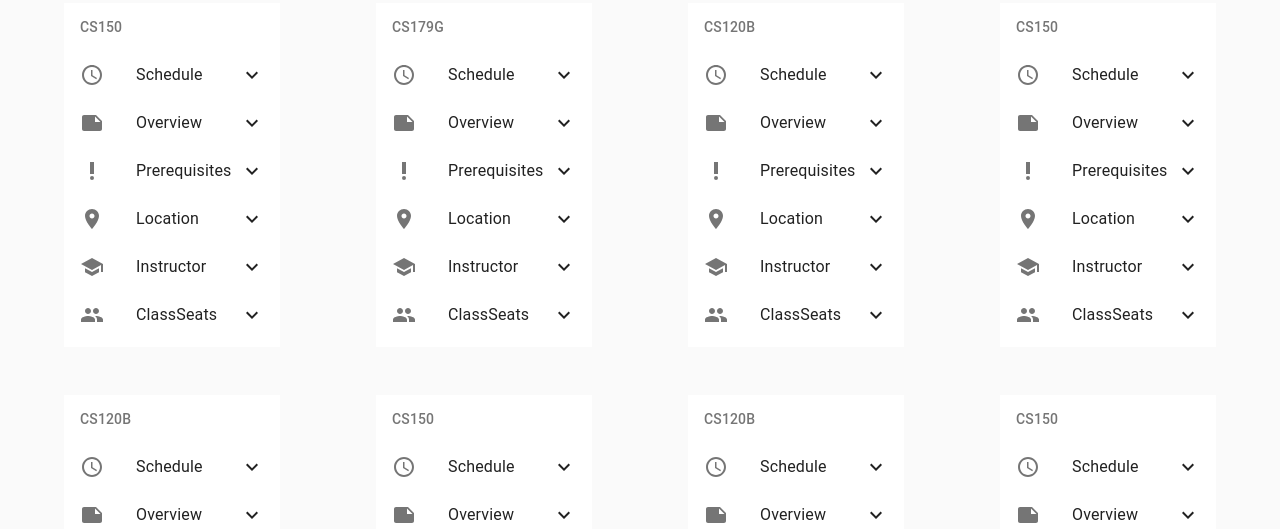
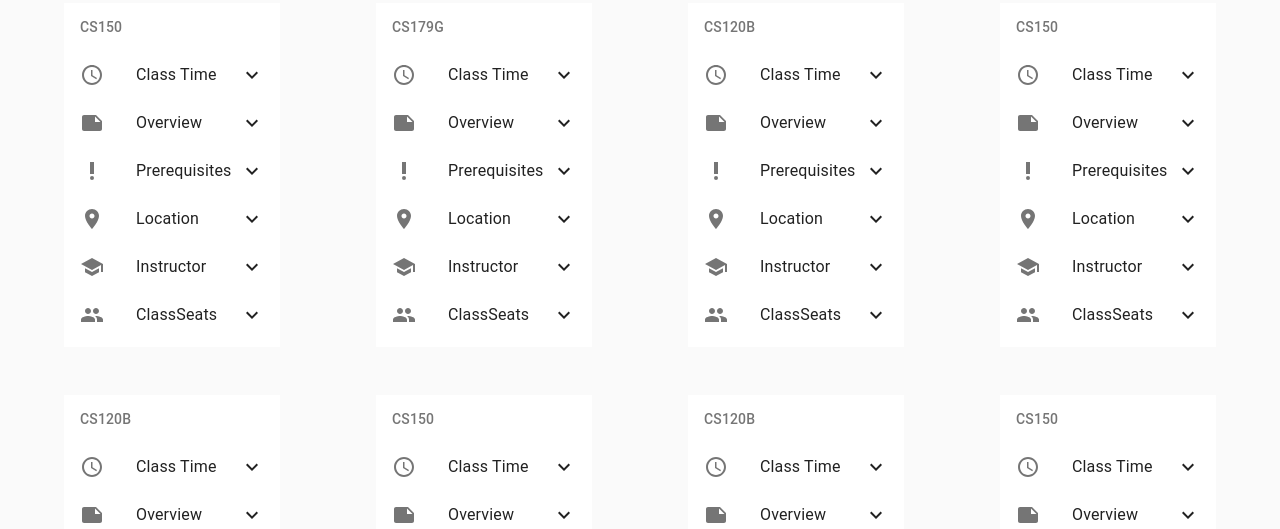
Before and after one commit to CS-UCR/better-banner, a React (Create React App) app in the folder client/: page /sandbox in a window 1280 px wide. Shown: the part 185-714 px from the top of the page. Built offline with nearby package versions, Linux system fonts and the light colour scheme; no server answers.

Commit message:
Small change: changed title of 'schedule' to 'class time'

```diff
--- a/client/src/components/ClassDetails.jsx
+++ b/client/src/components/ClassDetails.jsx
@@ -81,7 +81,7 @@ export default function NestedList(props) {
                         <AccessTimeIcon />
 
                     </ListItemIcon>
-                    <ListItemText primary='Schedule' />
+                    <ListItemText primary='Class Time' />
                     {open.Schedule ? <ExpandLess /> : <ExpandMore />}
                 </ListItem>
                 <Collapse in={open.Schedule} timeout='auto' unmountOnExit>
```
